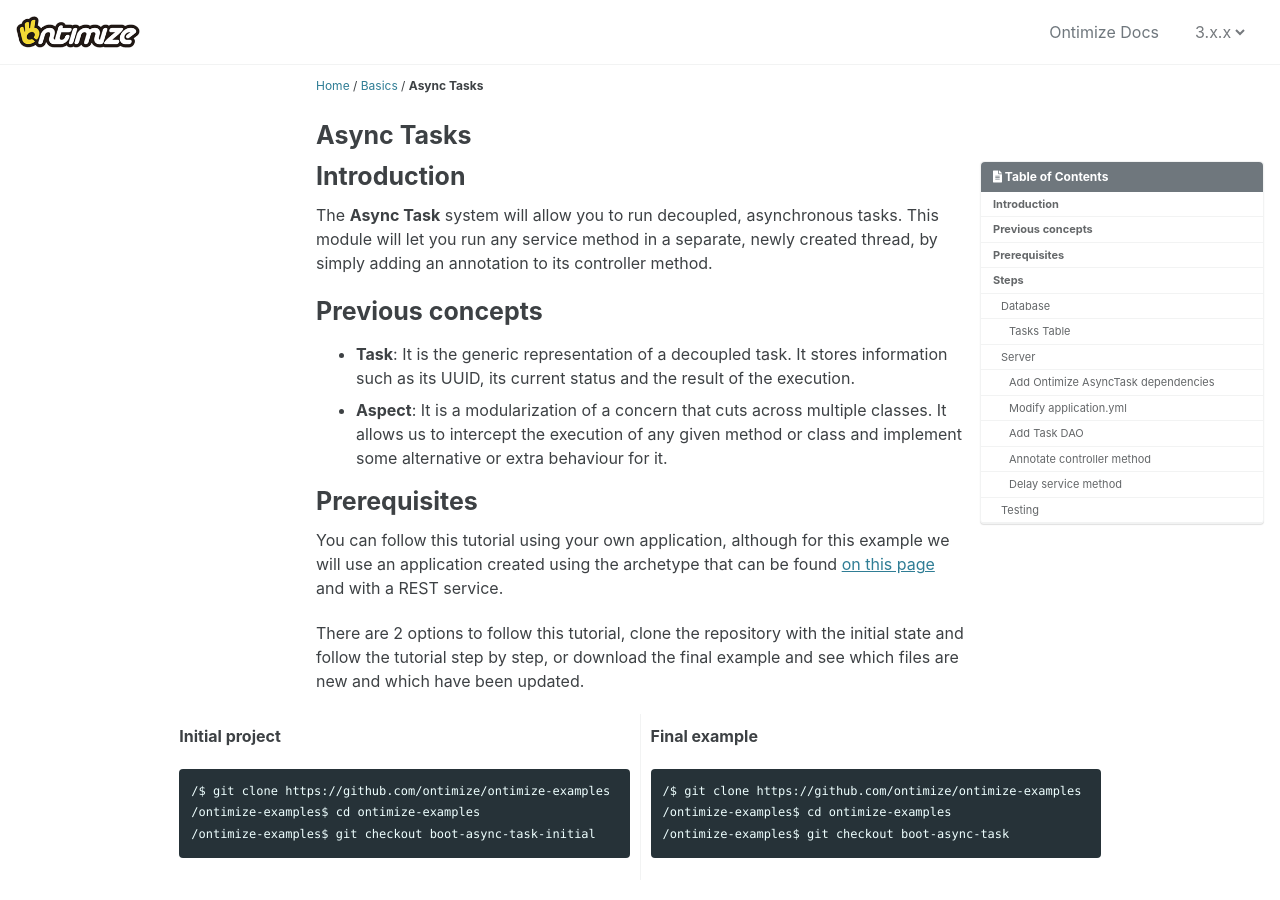
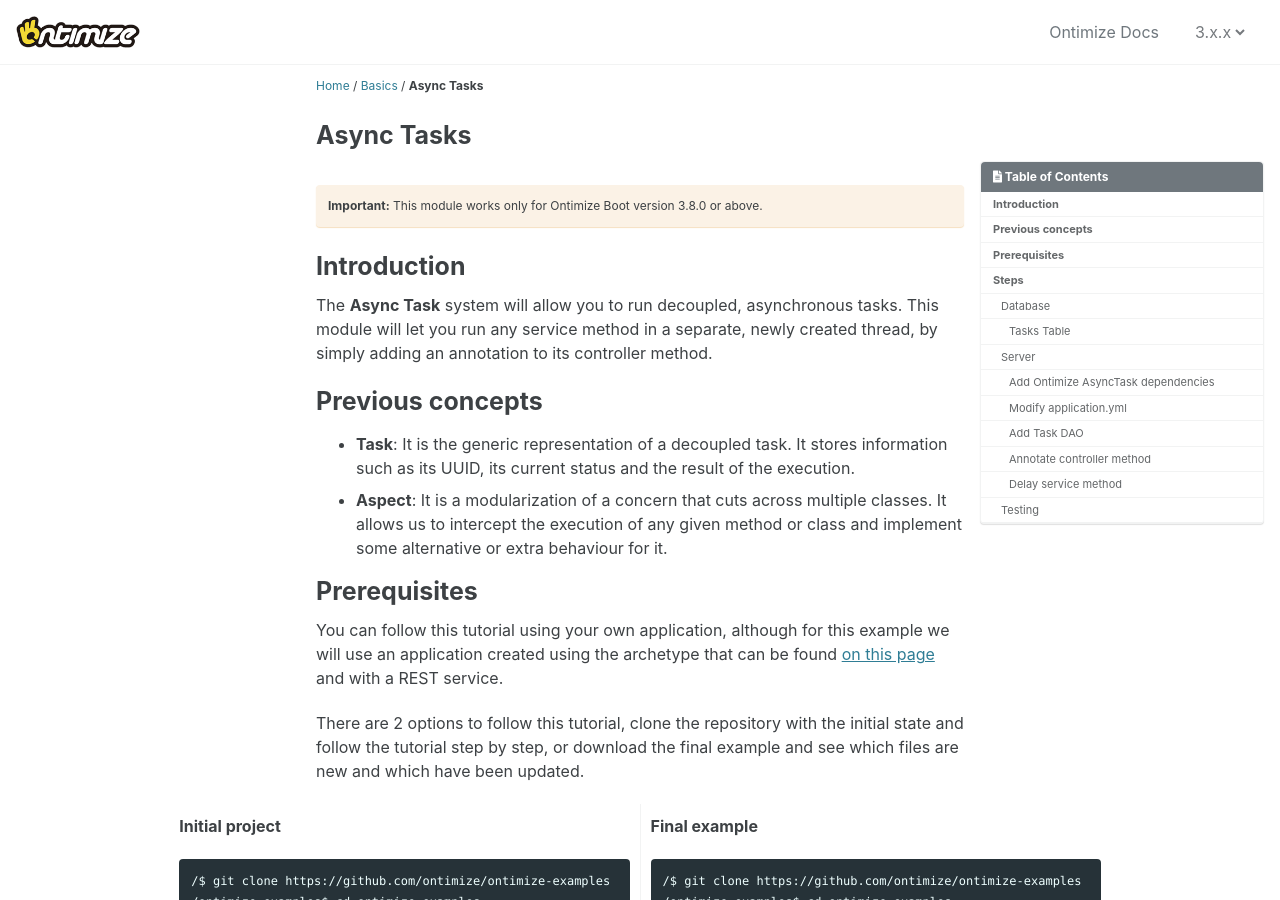
Before and after one commit to ontimize/ontimize-boot, a Jekyll site: the page built from _pages/basics_asynctask.md, in a window 1280 px wide and 900 px high. Built offline with Jekyll 4.4.1, drawn with Linux system fonts in a browser that asks for light colours; cached includes are drawn as plain includes; some of the changed text lies outside the part shown.

Commit message:
Modified asynctask and report documentation

```diff
--- a/_pages/basics_asynctask.md
+++ b/_pages/basics_asynctask.md
@@ -7,6 +7,9 @@
 toc_sticky: true
 breadcrumbs: true
 ---
+
+**Important:** This module works only for Ontimize Boot version 3.8.0 or above.
+{: .notice--warning}
 
 # Introduction
 The **Async Task** system will allow you to run decoupled, asynchronous tasks. This module will let you run any service method in a separate, newly created thread, by simply adding an annotation to its controller method.
@@ -1487,8 +1490,6 @@
 </div>
 <div class="multiColumn multiColumnGrow">
 
-{{ "We will override the `query()` method of the *ORestController* class." | markdownify}}
-
 {{ "**CandidateService.java**" | markdownify}}
 {% highlight java linenos %}
 package com.ontimize.projectwiki.model.core.service;
```
Also changed, not shown: _pages/basics_autoconfigurators.md (+1 -1 lines).
